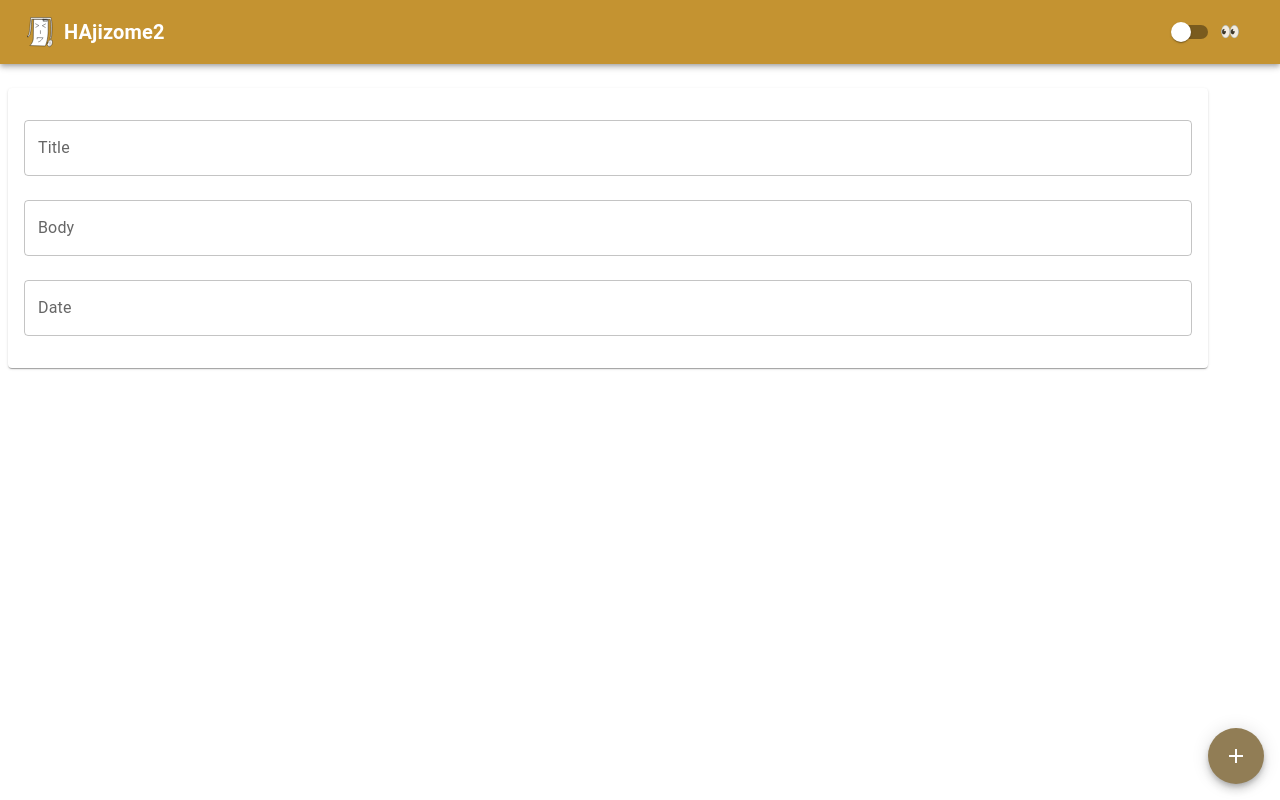
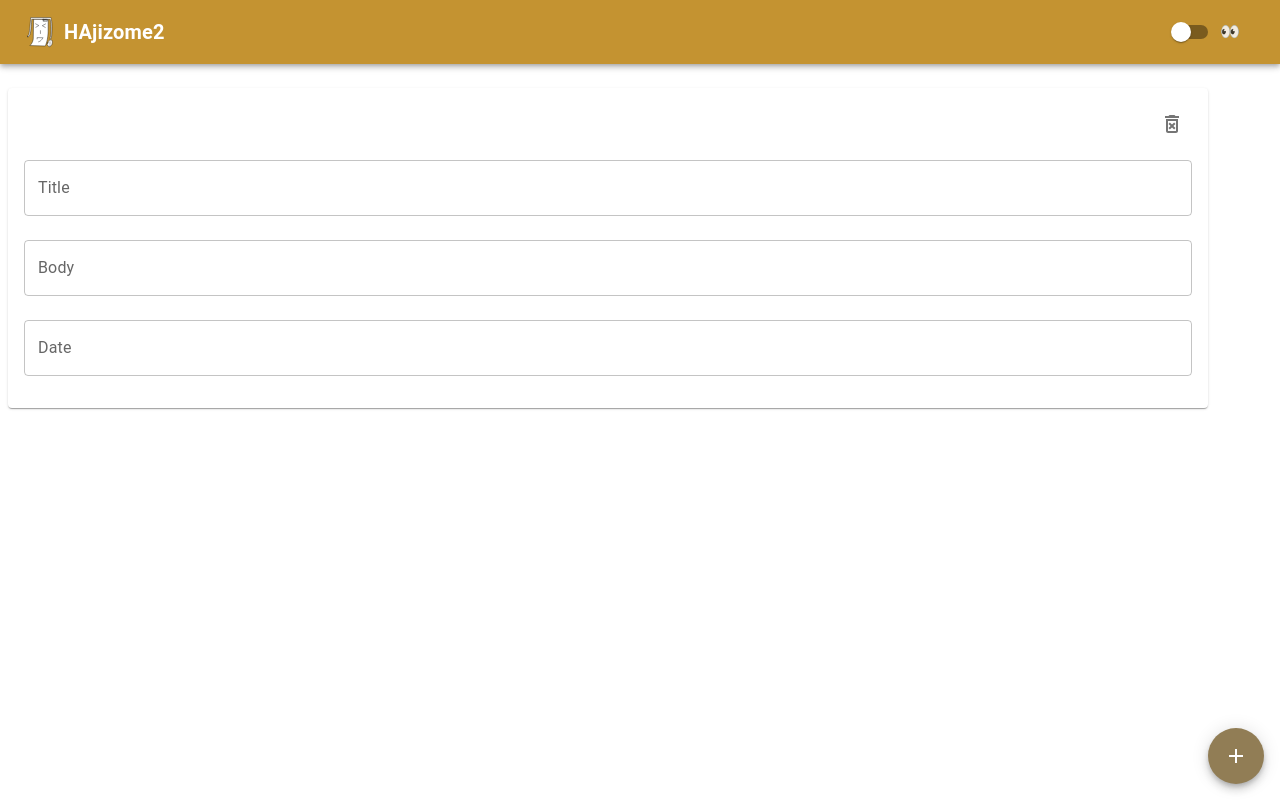
Before and after one commit to kfs214/hajizome, a Next.js app: page / in a window 1280 px wide. Built offline with nearby package versions, Linux system fonts and the light colour scheme.

Commit message:
feat: 記事削除ボタン

```diff
--- a/app/components/organisms/ArticleCards.tsx
+++ b/app/components/organisms/ArticleCards.tsx
@@ -77,6 +77,11 @@ export default function ArticleCards(props: Props) {
       setArticles(newArticles);
     };
 
+    const handleDeleteArticle = () => {
+      const restArticles = articles.filter(({ id }) => id !== cardArticle.id);
+      setArticles(restArticles);
+    };
+
     return (
       <Box sx={{ my: 2 }} key={cardArticle.id}>
         <InputArticleCard
@@ -84,6 +89,7 @@ export default function ArticleCards(props: Props) {
           handleChangeTitle={handleChangeTitle}
           handleChangeBody={handleChangeBody}
           handleChangeDate={handleChangeDate}
+          handleDeleteArticle={handleDeleteArticle}
         />
       </Box>
     );
--- a/app/components/organisms/Articles.tsx
+++ b/app/components/organisms/Articles.tsx
@@ -24,7 +24,7 @@ export default function Articles(props: Props) {
   const [articles, setArticles] = useState(initialArticles);
 
   const handleAddArticle = () => {
-    const { date: lastArticleDate } = articles.slice(-1)[0];
+    const lastArticleDate = articles.slice(-1)[0]?.date ?? null;
     setArticles((prev) => [
       ...prev,
       // eslint-disable-next-line no-plusplus
--- a/app/components/organisms/InputArticleCard.tsx
+++ b/app/components/organisms/InputArticleCard.tsx
@@ -1,7 +1,9 @@
+import DeleteForeverOutlinedIcon from "@mui/icons-material/DeleteForeverOutlined";
 import Card from "@mui/material/Card";
 import CardContent from "@mui/material/CardContent";
+import IconButton from "@mui/material/IconButton";
+import Stack from "@mui/material/Stack";
 import { Dayjs } from "dayjs";
-
 import DatePicker from "../atoms/DatePicker";
 import TextField from "../atoms/TextField";
 import { Article } from "../types";
@@ -12,6 +14,7 @@ type Props = {
   handleChangeTitle: (e: React.ChangeEvent<HTMLInputElement>) => void;
   handleChangeBody: (e: React.ChangeEvent<HTMLInputElement>) => void;
   handleChangeDate: (newValue: Dayjs | null) => void;
+  handleDeleteArticle: () => void;
 };
 
 export default function InputArticleCard(props: Props) {
@@ -27,12 +30,18 @@ export default function InputArticleCard(props: Props) {
     handleChangeTitle,
     handleChangeBody,
     handleChangeDate,
+    handleDeleteArticle,
   } = props;
 
-  // TODO 削除機能を追加
   return (
     <Card sx={{ maxWidth: "lg" }}>
       <CardContent>
+        <Stack direction="row" justifyContent="end">
+          <IconButton aria-label="delete" onClick={handleDeleteArticle}>
+            <DeleteForeverOutlinedIcon />
+          </IconButton>
+        </Stack>
+
         <TextField
           label="Title"
           // TODO スタイルをどこで指定すべきか？検討
```
